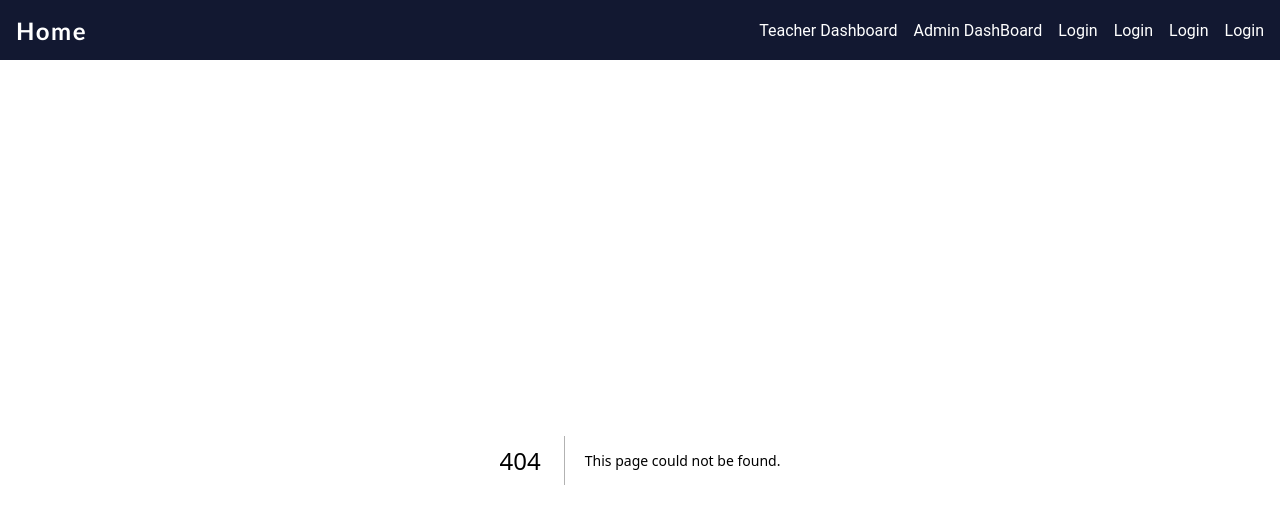
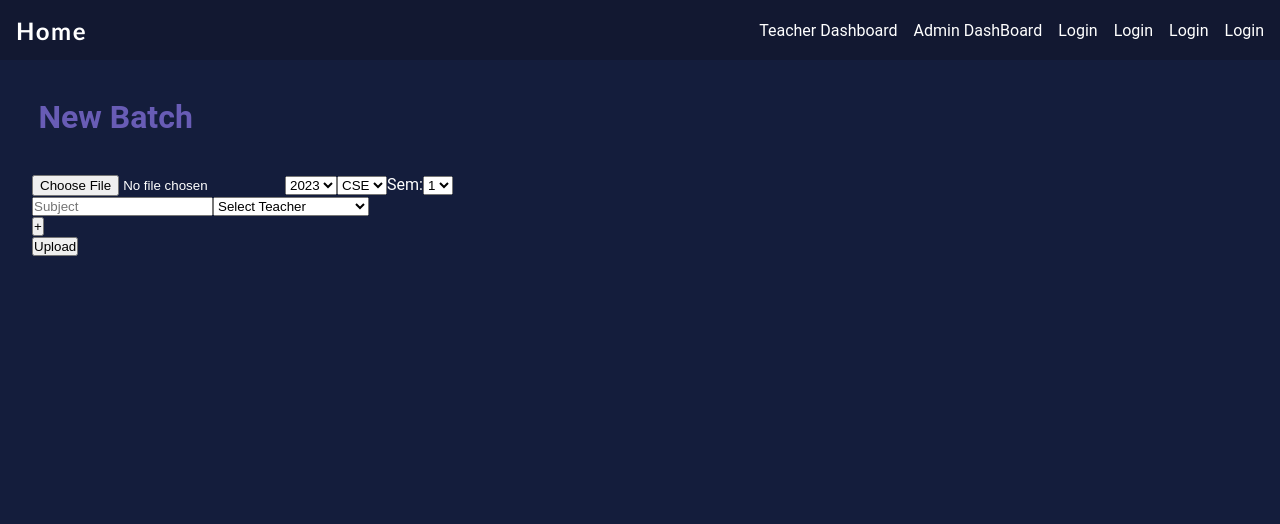
Before and after one commit to Jimpatel247/present_sir, a Next.js app: page /Admin/Batch in a window 1280 px wide. Before the commit this address had no page. Shown: the top 524 px of the page. Built offline with nearby package versions, Linux system fonts and the light colour scheme.

Commit message:
template forms fr most of the forms

```diff
--- a/package.json
+++ b/package.json
@@ -16,6 +16,7 @@
     "next": "13.1.6",
     "react": "^18.2.0",
     "react-dom": "^18.2.0",
-    "react-icons": "^4.8.0"
+    "react-icons": "^4.8.0",
+    "xlsx": "^0.18.5"
   }
 }
--- /dev/null
+++ b/src/pages/Admin/Batch/index.jsx
@@ -0,0 +1,173 @@
+import Head from "next/head";
+import React, { useState } from "react";
+import styles from "../../../styles/admin/batch.module.css";
+import { read, utils } from "xlsx";
+
+function Batch() {
+  //badha teachers no data fetch karine niche na array ma store kari deje
+
+  const teacherData = [
+    {
+      teacherName: "Jim Patel",
+      initials: "JP",
+    },
+    {
+      teacherName: "Manan Patel",
+      initials: "MP",
+    },
+    {
+      teacherName: "Saurav Lokhande",
+      initials: "SL",
+    },
+    {
+      teacherName: "Mayank Satapara",
+      initials: "MS",
+    },
+    {
+      teacherName: "Nitish Patel",
+      initials: "NP",
+    },
+  ];
+
+  const years = Array.from(
+    { length: 5 },
+    (v, i) => new Date().getFullYear() - i
+  );
+  const [branch, setBranch] = useState("CSE");
+  const [yearOfAdmission, setYearOfAdmission] = useState(years[0]);
+  const [semester, setSemester] = useState(1);
+  const [subjects, setSubjects] = useState([{ subName: "", teacher: "" }]);
+  const [fileData, setFileData] = useState(null);
+  const [studentsData, setStudentsData] = useState(null);
+  const allowedFileTypes = [
+    "application/vnd.ms-excel", // .xls
+    "application/vnd.openxmlformats-officedocument.spreadsheetml.sheet", // .xlsx
+    "text/csv", // .csv
+  ];
+
+  const handleFileUpload = (event) => {
+    const selectedFile = event.target.files[0];
+    if (selectedFile && allowedFileTypes.includes(selectedFile.type)) {
+      let reader = new FileReader();
+      reader.readAsArrayBuffer(selectedFile);
+      reader.onload = (e) => {
+        const bufferArray = e.target.result;
+        const wb = read(bufferArray, { type: "buffer" });
+        const wsname = wb.SheetNames[0];
+        const ws = wb.Sheets[wsname];
+        const data = utils.sheet_to_json(ws);
+        setFileData(data);
+      };
+    } else {
+      alert("Please select a valid Excel or CSV file.");
+    }
+  };
+
+  const handleFileSubmit = async (e) => {
+    e.preventDefault();
+    console.log(fileData);
+    console.log(branch + yearOfAdmission + semester);
+    console.log(subjects);
+  };
+
+  return (
+    <>
+      <Head>
+        <title>Admin: New Batch</title>
+      </Head>
+      <div className="page-container">
+        <div className={styles.container}>
+          <h1 className={styles.title}>New Batch</h1>
+          <div className={styles.form}>
+            <input
+              onChange={handleFileUpload}
+              type="file"
+              name="xlFile"
+              id=""
+            />
+            <select
+              value={yearOfAdmission}
+              onChange={(e) => setYearOfAdmission(e.target.value)}
+              name="yearOfAdmission"
+              id=""
+            >
+              {years.map((year, key) => (
+                <option key={key} value={year}>
+                  {year}
+                </option>
+              ))}
+            </select>
+            <select
+              value={branch}
+              onChange={(e) => setBranch(e.target.value)}
+              name="branch"
+              id=""
+            >
+              <option value="CSE">CSE</option>
+              <option value="ECE">ECE</option>
+            </select>
+            <label htmlFor="sem">Sem:</label>
+            <select
+              value={semester}
+              onChange={(e) => setSemester(e.target.value)}
+              name="semester"
+              id="sem"
+            >
+              <option value="1">1</option>
+              <option value="2">2</option>
+              <option value="3">3</option>
+              <option value="4">4</option>
+              <option value="5">5</option>
+              <option value="6">6</option>
+              <option value="7">7</option>
+              <option value="8">8</option>
+            </select>
+            <div className={styles.subject}>
+              {subjects.map((subject, key) => (
+                <div key={key} className={styles.subjectItem}>
+                  <input
+                    type="text"
+                    placeholder="Subject"
+                    value={subject.subName}
+                    onChange={(e) => {
+                      const values = [...subjects];
+                      values[key].subName = e.target.value;
+                      setSubjects(values);
+                    }}
+                  />
+                  <select
+                    value={subject.teacher}
+                    onChange={(e) => {
+                      const values = [...subjects];
+                      values[key].teacher = e.target.value;
+                      setSubjects(values);
+                    }}
+                    name="subTeacher"
+                    id=""
+                  >
+                    <option value="">Select Teacher</option>
+                    {teacherData.map((teacher, key) => (
+                      <option key={key} value={teacher.teacherName}>
+                        {teacher.teacherName}({teacher.initials})
+                      </option>
+                    ))}
+                  </select>
+                </div>
+              ))}
+              <button
+                onClick={() =>
+                  setSubjects([...subjects, { subName: "", teacher: "" }])
+                }
+              >
+                +
+              </button>
+            </div>
+            <button onClick={handleFileSubmit}>Upload</button>
+          </div>
+        </div>
+      </div>
+    </>
+  );
+}
+
+export default Batch;
--- a/src/pages/Teacher/index.jsx
+++ b/src/pages/Teacher/index.jsx
@@ -4,7 +4,6 @@ import initFirebase from "@/firebase/initFirebase";
 
 function TeacherDash() {
   initFirebase();
-  // console.log(analytics);
   return (
     <>
       <Head>
--- /dev/null
+++ b/src/styles/admin/batch.module.css
@@ -0,0 +1,13 @@
+.container {
+    width: 100%;
+}
+
+.title {
+    margin: 0.7em;
+    color: var(--color-purple);
+}
+
+.form {
+    width: 100%;
+    padding: 1em;
+}
--- /dev/null
+++ b/src/styles/admin/teacher.module.css
@@ -0,0 +1,4 @@
+.form {
+    display: flex;
+    flex-direction: column;
+}
--- a/src/styles/components/navbar.module.css
+++ b/src/styles/components/navbar.module.css
@@ -76,7 +76,7 @@
         right: 0;
     }
 
-    .navbar__links_active .linkGrp {
+    .linkGrp {
         flex-direction: column;
         gap: 1rem;
         height: fit-content;
--- a/src/styles/globals.css
+++ b/src/styles/globals.css
@@ -81,4 +81,5 @@ html {
   justify-content: center;
   align-items: center;
   max-width: 100vw;
+  padding: 1em;
 }
```
Also changed, not shown: src/pages/Admin/Teacher/index.jsx (added, +44 -0 lines), src/pages/Admin/index.jsx (+21 -8 lines), src/styles/admin.module.css (+20 -3 lines), src/styles/teacher.module.css (deleted), 1 other file (tests, documents, lock files or other folders).
